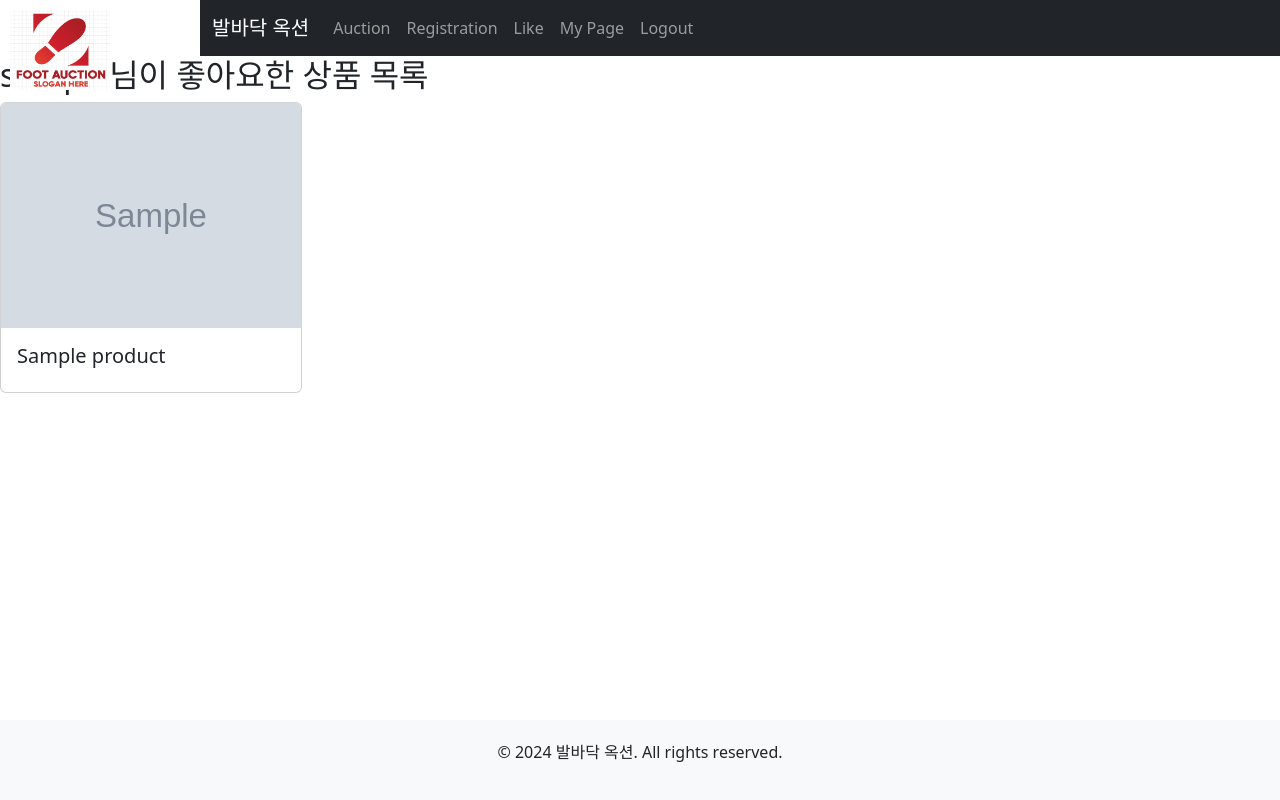
After one commit to e-commerce-django/e-commerce, a Django app: page /products/liked-products/ in a window 1280 px wide. The commit adds this page. Run offline with Django 5.2, Linux system fonts and the light colour scheme; a user stored in the database is signed in; tables that the repository leaves empty hold one stand-in row (values such as "Sample post"); grey boxes marked "Sample" are stand-in pictures; parts of the project's set-up code (start-up, migrations or seed data) failed here and were passed over.

Commit message:
like-product

```diff
--- a/products/models.py
+++ b/products/models.py
@@ -18,6 +18,7 @@ class Product(models.Model):
     size = models.IntegerField()
     present_max_bid_price = models.IntegerField(default=None, null=True) # 나중에 입력받기 때문에 null 허용
     present_max_bidder_id = models.IntegerField(default=None, null=True) # 나중에 입력받기 때문에 null 허용
+    likes = models.ManyToManyField(User, related_name='liked_products', blank=True)   # 해당 상품에 좋아요한 사용자 집합 필드 추가
 
     def __str__(self):
         return self.name
--- /dev/null
+++ b/products/templates/products/liked_products.html
@@ -0,0 +1,22 @@
+{% extends 'base.html' %}
+{% block content %}
+<h2>{{ request.user.username }}님이 좋아요한 상품 목록</h2>
+<div class="row">
+    {% for product in liked_products %}
+        <div class="col-lg-3 col-md-4 col-sm-6 mb-4">
+            <div class="card h-100">
+                <a href="{% url 'products:product_detail' pk=product.pk %}">
+                    <img class="card-img-top" src="{{ product.image_url }}" alt="{{ product.name }}">
+                </a>
+                <div class="card-body">
+                    <h5 class="card-title">{{ product.name }}</h5>
+                </div>
+            </div>
+        </div>
+    {% empty %}
+        <div class="col">
+            <p>좋아요한 상품이 없습니다.</p>
+        </div>
+    {% endfor %}
+</div>
+{% endblock %}
--- a/products/urls.py
+++ b/products/urls.py
@@ -6,4 +6,6 @@ app_name = 'products'
 urlpatterns = [
     path('registrater/', views.ProductCreateView.as_view(), name='product_registrater'),
     path('product_detail/<int:pk>/', views.ProductDetailView.as_view(), name='product_detail'),
+    path('product/<int:pk>/like-toggle/', views.product_like_toggle, name='product_like_toggle'),
+    path('liked-products/', views.liked_products, name='liked_products'),
 ]
--- a/products/views.py
+++ b/products/views.py
@@ -1,6 +1,6 @@
-from django.shortcuts import render, redirect
+from django.shortcuts import render, redirect, get_object_or_404
 from .forms import ProductForm
-from django.urls import reverse_lazy
+from django.urls import reverse_lazy, reverse
 from django.views.generic.edit import CreateView
 from django.views.generic.detail import DetailView
 from django.views.generic import ListView
@@ -29,3 +29,20 @@ class ProductDetailView(DetailView):
         context['auction_has_not_started'] = current_time < self.object.auction_start_time
         context['auction_has_ended'] = current_time > self.object.auction_end_time
         return context
+
+
+
+# 좋아요 기능
+def product_like_toggle(request, pk):
+    if request.method == 'POST':
+        product = get_object_or_404(Product, pk=pk)
+        if request.user in product.likes.all():
+            product.likes.remove(request.user)
+        else:
+            product.likes.add(request.user)
+    return redirect(reverse('products:product_detail', kwargs={'pk': pk}))
+
+# 좋아요한 상품 목록 페이지
+def liked_products(request):
+    liked_products = Product.objects.filter(likes=request.user)
+    return render(request, 'products/liked_products.html', {'liked_products': liked_products})
--- a/templates/base.html
+++ b/templates/base.html
@@ -7,6 +7,8 @@
     <title>{% block title %}발바닥 옥션{% endblock %}</title>
     <!-- Bootstrap CSS -->
     <link href="https://cdn.jsdelivr.net/npm/bootstrap@5.3.2/dist/css/bootstrap.min.css" rel="stylesheet">
+    <link href="https://cdnjs.cloudflare.com/ajax/libs/font-awesome/5.15.4/css/all.min.css" rel="stylesheet">
+
     {% block extra-style %}
     <style>
         .logo img {
--- a/templates/navbar.html
+++ b/templates/navbar.html
@@ -13,6 +13,9 @@
           </li>
           <li class="nav-item">
             <a class="nav-link" href="{% url 'products:product_registrater' %}">Registration</a>
+          </li>
+          <li class="nav-item">
+            <a class="nav-link" href="{% url 'products:liked_products' %}">Like</a>
           </li>
           <!-- 사용자 인증 여부에 따라 로그인/회원가입 또는 마이페이지/로그아웃 버튼 표시 -->
           {% if user.is_authenticated %}
```
Also changed, not shown: products/templates/products/product_detail.html (+18 -2 lines), products/migrations/0005_product_likes.py (added).
